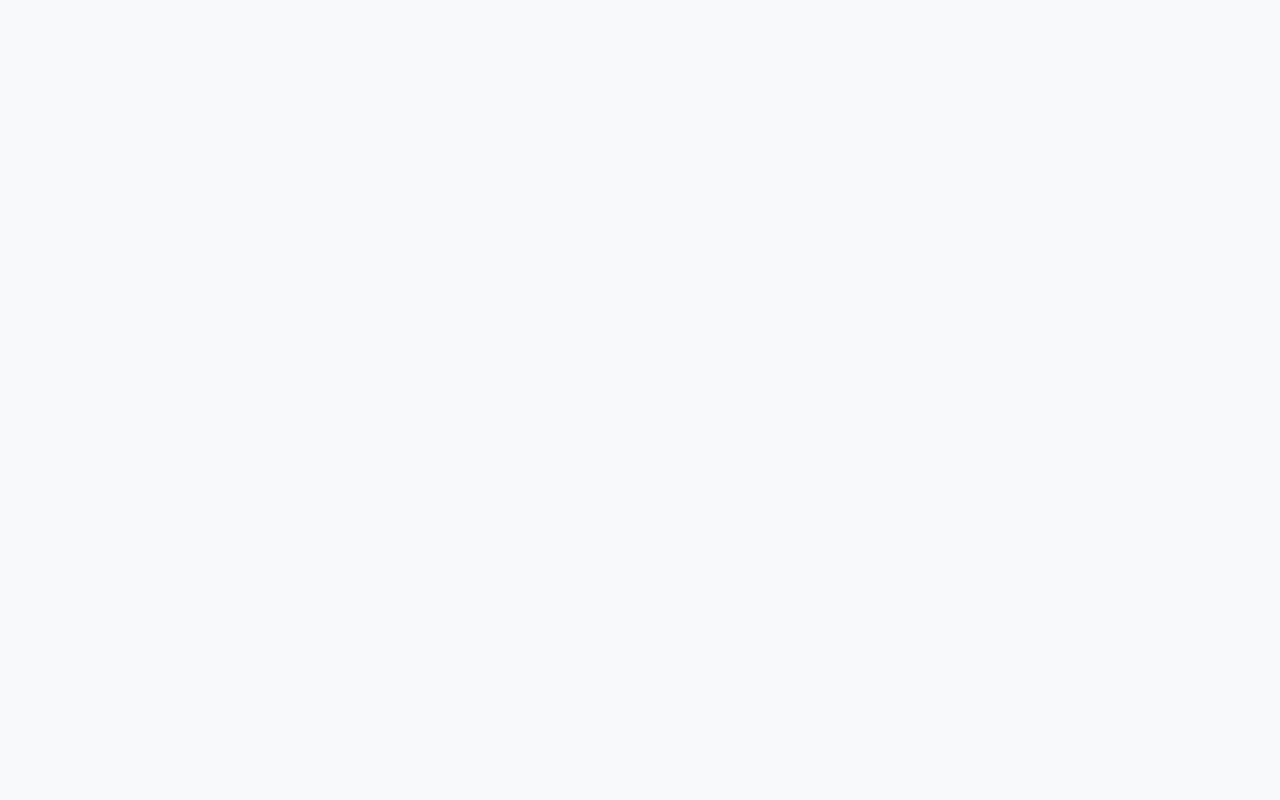
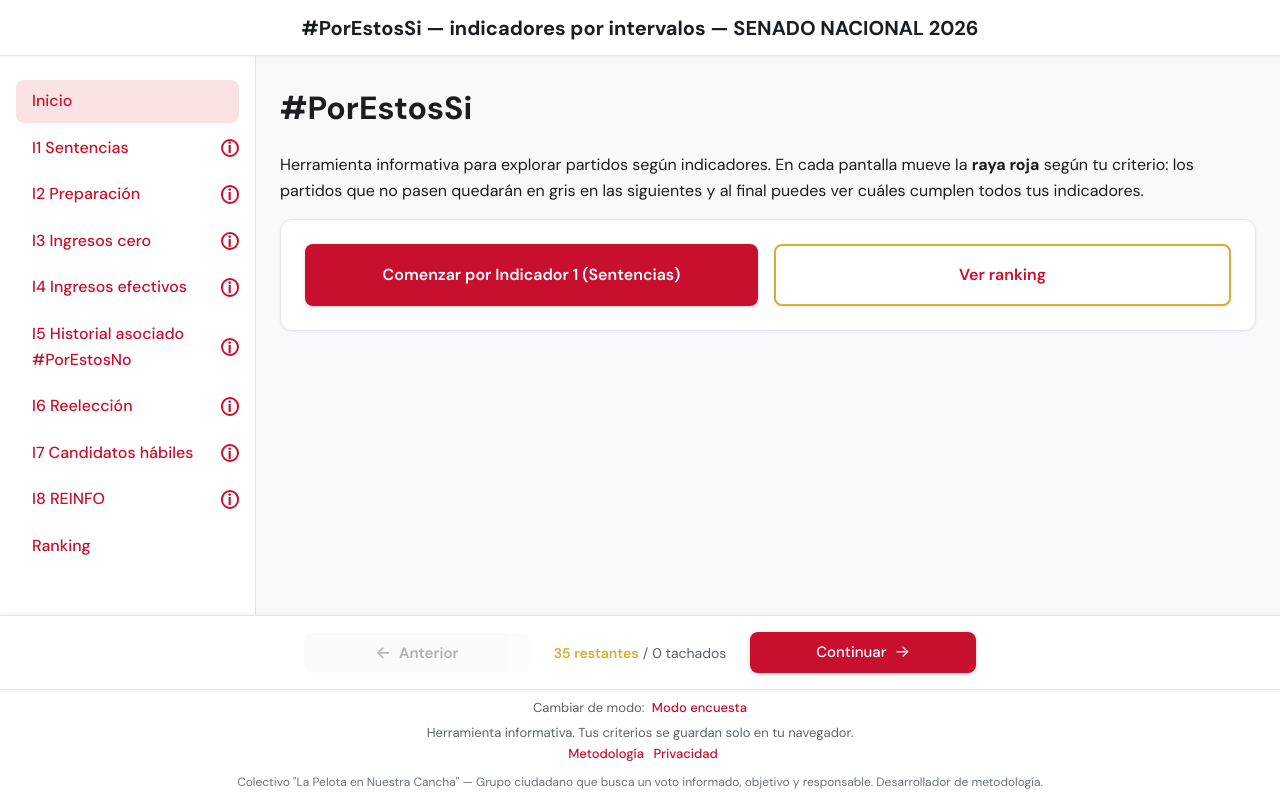
Before and after one commit to Edwindeza/porestospensaremos, a React (Vite) app: page /intervalos in a window 1280 px wide. Before the commit this address had no page. Built offline with nearby package versions, Linux system fonts and the light colour scheme.

Commit message:
dos modos

```diff
--- a/src/App.jsx
+++ b/src/App.jsx
@@ -1,4 +1,5 @@
 import { Routes, Route } from 'react-router-dom'
+import { useDataStore } from './store/useDataStore'
 import Layout from './components/Layout'
 import EncuestaLayout from './components/EncuestaLayout'
 import Encuesta from './pages/Encuesta'
@@ -8,13 +9,20 @@ import Ranking from './pages/Ranking'
 import Metodologia from './pages/Metodologia'
 import Privacidad from './pages/Privacidad'
 
+function RankingWithLayout() {
+  const modo = useDataStore((s) => s.modo)
+  return modo === 'intervalo'
+    ? <Layout><Ranking /></Layout>
+    : <EncuestaLayout><Ranking /></EncuestaLayout>
+}
+
 export default function App() {
   return (
     <Routes>
       <Route path="/" element={<EncuestaLayout><Encuesta /></EncuestaLayout>} />
-      <Route path="/umbrales" element={<Layout><Inicio /></Layout>} />
-      <Route path="/umbrales/indicador/:id" element={<Layout><Indicador /></Layout>} />
-      <Route path="/ranking" element={<EncuestaLayout><Ranking /></EncuestaLayout>} />
+      <Route path="/intervalos" element={<Layout><Inicio /></Layout>} />
+      <Route path="/intervalos/indicador/:id" element={<Layout><Indicador /></Layout>} />
+      <Route path="/ranking" element={<RankingWithLayout />} />
       <Route path="/metodologia" element={<Layout><Metodologia /></Layout>} />
       <Route path="/privacidad" element={<Layout><Privacidad /></Layout>} />
     </Routes>
--- a/src/components/EncuestaLayout.jsx
+++ b/src/components/EncuestaLayout.jsx
@@ -1,10 +1,19 @@
-import { Link } from 'react-router-dom'
+import { Link, useNavigate } from 'react-router-dom'
+import { useDataStore } from '../store/useDataStore'
 
 /**
  * Layout limpio solo para la encuesta: sin navbar, sin sidebar, sin barra inferior.
  * El contenido va a ancho completo y centrado.
  */
 export default function EncuestaLayout({ children }) {
+  const navigate = useNavigate()
+  const setModo = useDataStore((s) => s.setModo)
+
+  const goModoIntervalo = () => {
+    setModo('intervalo')
+    navigate('/intervalos')
+  }
+
   return (
     <>
       <a href="#main" className="skip-link">
@@ -16,6 +25,12 @@ export default function EncuestaLayout({ children }) {
           {children}
         </main>
         <footer className="encuesta-layout-footer">
+          <p className="encuesta-layout-footer-line encuesta-layout-footer-modos">
+            <span className="encuesta-layout-footer-label">Cambiar de modo: </span>
+            <button type="button" className="encuesta-layout-link encuesta-layout-mode-btn" onClick={goModoIntervalo}>
+              Modo intervalo
+            </button>
+          </p>
           <p className="encuesta-layout-footer-line">
             <Link to="/metodologia" className="encuesta-layout-link">Metodología</Link>
             <span aria-hidden="true"> · </span>
--- a/src/components/Layout.jsx
+++ b/src/components/Layout.jsx
@@ -1,4 +1,4 @@
-import { Link, useLocation } from 'react-router-dom'
+import { Link, useLocation, useNavigate } from 'react-router-dom'
 import { useDataStore } from '../store/useDataStore'
 import { TITLES, getModalTexto } from '../data/indicadorInfo'
 
@@ -13,10 +13,13 @@ const INDICADORES = [
   { id: '8', label: 'I8 REINFO' },
 ]
 
-const PASOS = ['/umbrales', '/umbrales/indicador/1', '/umbrales/indicador/2', '/umbrales/indicador/3', '/umbrales/indicador/4b', '/umbrales/indicador/5', '/umbrales/indicador/6', '/umbrales/indicador/7', '/umbrales/indicador/8', '/ranking']
+const PASOS = ['/intervalos', '/intervalos/indicador/1', '/intervalos/indicador/2', '/intervalos/indicador/3', '/intervalos/indicador/4b', '/intervalos/indicador/5', '/intervalos/indicador/6', '/intervalos/indicador/7', '/intervalos/indicador/8', '/ranking']
 
 export default function Layout({ children }) {
   const location = useLocation()
+  const navigate = useNavigate()
+  const modo = useDataStore((s) => s.modo)
+  const setModo = useDataStore((s) => s.setModo)
   const indicadores = useDataStore((s) => s.indicadores)
   const descartadosTotal = useDataStore((s) => s.descartadosTotal)
   const totalPartidos = indicadores?.partidos?.length ?? 0
@@ -41,8 +44,8 @@ export default function Layout({ children }) {
 
       {/* Barra superior: solo logo. Botones y contador van en la barra inferior */}
       <header className="app-topbar">
-        <Link to="/" className="app-logo">
-          #PorEstosSi — encuesta y umbrales — SENADO NACIONAL 2026
+        <Link to="/intervalos" className="app-logo">
+          #PorEstosSi — indicadores por intervalos — SENADO NACIONAL 2026
         </Link>
       </header>
 
@@ -52,20 +55,15 @@ export default function Layout({ children }) {
           <nav className="app-nav-lateral">
             <ul className="app-nav-lateral-list">
               <li>
-                <Link to="/" className={location.pathname === '/' ? 'active' : ''}>
-                  Encuesta
-                </Link>
-              </li>
-              <li>
-                <Link to="/umbrales" className={location.pathname === '/umbrales' ? 'active' : ''}>
-                  Por umbrales
+                <Link to="/intervalos" className={location.pathname === '/intervalos' ? 'active' : ''}>
+                  Inicio
                 </Link>
               </li>
               {INDICADORES.map(({ id, label }) => (
                 <li key={id} className="app-nav-indicador-item">
                   <Link
-                    to={`/umbrales/indicador/${id}`}
-                    className={location.pathname === `/umbrales/indicador/${id}` ? 'active' : ''}
+                    to={`/intervalos/indicador/${id}`}
+                    className={location.pathname === `/intervalos/indicador/${id}` ? 'active' : ''}
                   >
                     {label}
                   </Link>
@@ -168,6 +166,12 @@ export default function Layout({ children }) {
       )}
 
       <footer className="app-footer">
+        <p className="app-footer-line app-footer-modos">
+          <span className="app-footer-label">Cambiar de modo: </span>
+          <button type="button" className="app-footer-link-btn" onClick={() => { setModo('encuesta'); navigate('/') }}>
+            Modo encuesta
+          </button>
+        </p>
         <p className="app-footer-line">
           Herramienta informativa. Tus criterios se guardan solo en tu navegador.
           <br />
--- a/src/index.css
+++ b/src/index.css
@@ -525,6 +525,34 @@ body {
   margin: 0;
 }
 
+.app-footer-modos {
+  margin-bottom: var(--space-xs);
+}
+
+.app-footer-label {
+  margin-right: var(--space-xs);
+}
+
+.app-footer-link-btn {
+  background: none;
+  border: none;
+  padding: 0;
+  font: inherit;
+  color: var(--color-accent);
+  font-weight: 500;
+  cursor: pointer;
+  text-decoration: none;
+}
+
+.app-footer-link-btn:hover {
+  text-decoration: underline;
+}
+
+.app-footer-mode-active {
+  font-weight: 600;
+  color: var(--color-text);
+}
+
 .app-footer-line a {
   color: var(--color-accent);
   font-weight: 500;
@@ -731,6 +759,33 @@ body {
   margin: 0 0 var(--space-xs);
   font-size: 0.9rem;
   color: var(--color-text-muted);
+}
+
+.encuesta-layout-footer-modos {
+  margin-bottom: var(--space-sm);
+}
+
+.encuesta-layout-footer-label {
+  margin-right: var(--space-xs);
+}
+
+.encuesta-layout-mode-active {
+  font-weight: 600;
+  color: var(--color-text);
+}
+
+.encuesta-layout-mode-btn {
+  background: none;
+  border: none;
+  padding: 0;
+  font: inherit;
+  color: var(--color-accent);
+  cursor: pointer;
+  text-decoration: underline;
+}
+
+.encuesta-layout-mode-btn:hover {
+  color: var(--color-accent-hover);
 }
 
 .encuesta-layout-footer-credit {
@@ -915,6 +970,28 @@ body {
   font-weight: 600;
   margin: 0 0 var(--space-sm);
   color: var(--color-accent);
+}
+
+.encuesta-question-wrap {
+  display: flex;
+  align-items: flex-start;
+  gap: var(--space-sm);
+  margin-bottom: var(--space-md);
+}
+
+.encuesta-question-wrap .encuesta-question {
+  flex: 1;
+  margin: 0;
+  min-width: 0;
+}
+
+.indicador-info-btn-encuesta {
+  flex-shrink: 0;
+  width: 1.75rem;
+  height: 1.75rem;
+  min-width: 1.75rem;
+  min-height: 1.75rem;
+  font-size: 0.875rem;
 }
 
 .encuesta-question {
@@ -1628,12 +1705,27 @@ a:not(.btn):not(.app-logo):not(.app-nav a):hover {
 
 .ranking-tabs {
   display: flex;
+  flex-wrap: nowrap;
   gap: 0;
   margin-bottom: var(--space-md);
   border-bottom: 2px solid var(--color-border);
+  overflow-x: auto;
+  overflow-y: hidden;
+  -webkit-overflow-scrolling: touch;
+  scrollbar-width: thin;
+}
+
+@media (max-width: 767.98px) {
+  .ranking-tabs {
+    margin-left: calc(-1 * var(--container-gutter));
+    margin-right: calc(-1 * var(--container-gutter));
+    padding-left: var(--container-gutter);
+    padding-right: var(--container-gutter);
+  }
 }
 
 .ranking-tab {
+  flex: 0 0 auto;
   padding: var(--space-sm) var(--space-lg);
   font-size: 1rem;
   font-weight: 600;
@@ -1645,6 +1737,7 @@ a:not(.btn):not(.app-logo):not(.app-nav a):hover {
   cursor: pointer;
   font-family: inherit;
   transition: color 0.2s, border-color 0.2s;
+  white-space: nowrap;
 }
 
 .ranking-tab:hover {
--- a/src/pages/Encuesta.jsx
+++ b/src/pages/Encuesta.jsx
@@ -1,20 +1,24 @@
-import { useState, useCallback } from 'react'
+import { useState, useCallback, useEffect } from 'react'
 import { Helmet } from 'react-helmet-async'
 import { useNavigate } from 'react-router-dom'
 import { useDataStore } from '../store/useDataStore'
 import { ENCUESTA, applyEncuestaToStore } from '../data/encuestaConfig'
+import { TITLES, getModalTexto } from '../data/indicadorInfo'
 
 export default function Encuesta() {
   const navigate = useNavigate()
   const loadData = useDataStore((s) => s.loadData)
-  const setUmbral = useDataStore((s) => s.setUmbral)
-  const setUmbralRange = useDataStore((s) => s.setUmbralRange)
   const setEncuestaRespuestas = useDataStore((s) => s.setEncuestaRespuestas)
   const indicadores = useDataStore((s) => s.indicadores)
   const descartadosTotal = useDataStore((s) => s.descartadosTotal)
   const totalPartidos = indicadores?.partidos?.length ?? 0
   const tachados = descartadosTotal?.size ?? 0
   const restantes = totalPartidos - tachados
+  const infoIndicadorId = useDataStore((s) => s.infoIndicadorId)
+  const setInfoIndicadorId = useDataStore((s) => s.setInfoIndicadorId)
+  const setModo = useDataStore((s) => s.setModo)
+
+  useEffect(() => { setModo('encuesta') }, [setModo])
 
   const [step, setStep] = useState(0)
   const [direction, setDirection] = useState('next')
@@ -29,17 +33,19 @@ export default function Encuesta() {
 
   const goNext = useCallback(() => {
     loadData().then(() => {
-      applyEncuestaToStore(answers, setUmbral, setUmbralRange)
+      const { indicadores, setUmbralesFromEncuesta: setUmbrales } = useDataStore.getState()
+      applyEncuestaToStore(answers, indicadores?.meta, setUmbrales)
       setDirection('next')
       setStep((s) => s + 1)
     })
-  }, [answers, loadData, setUmbral, setUmbralRange])
+  }, [answers, loadData])
 
   const setAnswer = useCallback((id, value) => {
     const nextAnswers = { ...answers, [id]: value }
     setAnswers(nextAnswers)
     loadData().then(() => {
-      applyEncuestaToStore(nextAnswers, setUmbral, setUmbralRange)
+      const { indicadores, setUmbralesFromEncuesta: setUmbrales } = useDataStore.getState()
+      applyEncuestaToStore(nextAnswers, indicadores?.meta, setUmbrales)
       if (step === ENCUESTA.length - 1) {
         setEncuestaRespuestas(nextAnswers)
         navigate('/ranking')
@@ -48,12 +54,13 @@ export default function Encuesta() {
         setStep((s) => s + 1)
       }
     })
-  }, [answers, step, loadData, setUmbral, setUmbralRange, setEncuestaRespuestas, navigate])
+  }, [answers, step, loadData, setEncuestaRespuestas, navigate])
 
   /** Avanzar al siguiente ítem al hacer clic de nuevo en la opción ya seleccionada (onChange no se dispara en radios). */
   const advanceToNext = useCallback(() => {
     loadData().then(() => {
-      applyEncuestaToStore(answers, setUmbral, setUmbralRange)
+      const { indicadores, setUmbralesFromEncuesta: setUmbrales } = useDataStore.getState()
+      applyEncuestaToStore(answers, indicadores?.meta, setUmbrales)
       if (step === ENCUESTA.length - 1) {
         setEncuestaRespuestas(answers)
         navigate('/ranking')
@@ -62,7 +69,7 @@ export default function Encuesta() {
         setStep((s) => s + 1)
       }
     })
-  }, [answers, step, loadData, setUmbral, setUmbralRange, setEncuestaRespuestas, navigate])
+  }, [answers, step, loadData, setEncuestaRespuestas, navigate])
 
   const toggleCheckbox = useCallback((id, value) => {
     setAnswers((prev) => {
@@ -109,24 +116,30 @@ export default function Encuesta() {
           </div>
         </div>
 
-        {totalPartidos > 0 && restantes === 0 && (
-          <div className="encuesta-alert encuesta-alert--cero" role="alert">
-            <p className="encuesta-alert-text">
-              Tus tolerancias indican que no aceptas a ninguno, pero eso genera un voto nulo o blanco que favorece a los #PorEstosNo.
-            </p>
-            <p className="encuesta-alert-text">
-              Reconfigura tus tolerancias para ver qué partidos podrías aceptar.
-            </p>
-          </div>
-        )}
-
         <form className="encuesta-form" onSubmit={(e) => e.preventDefault()}>
           <div className={`encuesta-step-wrap encuesta-step-wrap--${direction}`} key={step}>
             {block && (
               <fieldset className="encuesta-block encuesta-step-block">
                 <legend className="encuesta-block-title">{block.title}</legend>
-                <p className="encuesta-question">{block.question}</p>
-                <div className="encuesta-options" role={block.type === 'radio' ? 'radiogroup' : undefined} aria-label={block.question}>
+                <div className="encuesta-question-wrap">
+                  <p className="encuesta-question">
+                    {typeof block.question === 'string'
+                      ? block.question.split(/(\*[^*]+\*)/g).map((p, i) =>
+                          p.startsWith('*') && p.endsWith('*') ? <strong key={i}>{p.slice(1, -1)}</strong> : p
+                        )
+                      : block.question}
+                  </p>
+                  <button
+                    type="button"
+                    className="indicador-info-btn indicador-info-btn-encuesta"
+                    onClick={() => setInfoIndicadorId(block.id)}
+                    aria-label={`Información: ${block.title}`}
+                    title={`Información: ${block.title}`}
+                  >
+                    i
+                  </button>
+                </div>
+                <div className="encuesta-options" role={block.type === 'radio' ? 'radiogroup' : undefined} aria-label={typeof block.question === 'string' ? block.question.replace(/\*[^*]+\*/g, (m) => m.slice(1, -1)) : block.question}>
                   {block.type === 'radio' &&
                     block.options.map((opt) => (
                       <label
@@ -182,6 +195,42 @@ export default function Encuesta() {
           )}
         </form>
       </div>
+
+      {infoIndicadorId && (
+        <div className="modal-overlay" role="dialog" aria-modal="true" aria-labelledby="modal-titulo-encuesta">
+          <div className="modal-backdrop" onClick={() => setInfoIndicadorId(null)} aria-hidden="true" />
+          <div className="modal-caja">
+            <div className="modal-cabecera">
+              <h2 id="modal-titulo-encuesta" className="modal-titulo">{TITLES[infoIndicadorId] || `Indicador ${infoIndicadorId}`}</h2>
+              <button
+                type="button"
+                className="modal-cerrar"
+                onClick={() => setInfoIndicadorId(null)}
+                aria-label="Cerrar"
+              >
+                ×
+              </button>
+            </div>
+            <div className="modal-texto">
+              {getModalTexto(infoIndicadorId)
+                .split(/\n\n+/)
+                .filter((p) => p.trim())
+                .map((textBlock, i) => {
+                  const boldPhrase = 'sin considerar los que declararon S/ 0 ni valores máximos extremos'
+                  const parts = textBlock.split(boldPhrase)
+                  const content = parts.length === 2
+                    ? <>{parts[0]}<strong>{boldPhrase}</strong>{parts[1]}</>
+                    : textBlock
+                  return (
+                    <p key={i} className={textBlock.startsWith('PR —') || textBlock.startsWith('SE —') || textBlock.startsWith('ETC —') || textBlock.startsWith('ENU —') || textBlock.startsWith('EU —') || textBlock.startsWith('EPM —') || textBlock.startsWith('EPD —') ? 'modal-texto-item' : ''}>
+                      {content}
+                    </p>
+                  )
+                })}
+            </div>
+          </div>
+        </div>
+      )}
     </>
   )
 }
--- a/src/pages/Inicio.jsx
+++ b/src/pages/Inicio.jsx
@@ -1,11 +1,15 @@
+import { useEffect } from 'react'
 import { Helmet } from 'react-helmet-async'
 import { Link } from 'react-router-dom'
 import { useDataStore } from '../store/useDataStore'
 
 export default function Inicio() {
   const reiniciar = useDataStore((s) => s.reiniciar)
+  const setModo = useDataStore((s) => s.setModo)
   const descartadosTotal = useDataStore((s) => s.descartadosTotal)
   const hayAlgoQueLimpiar = descartadosTotal?.size > 0
+
+  useEffect(() => { setModo('intervalo') }, [setModo])
 
   return (
     <>
@@ -22,14 +26,11 @@ export default function Inicio() {
         </p>
         <div className="card">
           <div className="inicio-actions">
-            <Link to="/" className="btn">
-              Prefiero responder la encuesta (más rápido)
-            </Link>
-            <Link to="/umbrales/indicador/1" className="btn">
+            <Link to="/intervalos/indicador/1" className="btn">
               Comenzar por Indicador 1 (Sentencias)
             </Link>
             <Link to="/ranking" className="btn btn-secondary">
-              Ver tablas de ranking (1–35 y sobre 100)
+              Ver ranking
             </Link>
           </div>
           {hayAlgoQueLimpiar && (
--- a/src/store/useDataStore.js
+++ b/src/store/useDataStore.js
@@ -1,10 +1,29 @@
 import { create } from 'zustand'
 
 const STORAGE_KEY = 'porquiensi_umbrales'
+const MODO_KEY = 'porquiensi_modo'
+
+const storage = typeof sessionStorage !== 'undefined' ? sessionStorage : { getItem: () => null, setItem: () => {}, removeItem: () => {} }
+
+function getStoredModo() {
+  try {
+    const m = storage.getItem(MODO_KEY)
+    if (m === 'encuesta' || m === 'intervalo') return m
+    return 'encuesta'
+  } catch {
+    return 'encuesta'
+  }
+}
+
+function setStoredModo(modo) {
+  try {
+    storage.setItem(MODO_KEY, modo)
+  } catch (_) {}
+}
 
 function getStoredUmbrales() {
   try {
-    const raw = localStorage.getItem(STORAGE_KEY)
+    const raw = storage.getItem(STORAGE_KEY)
     if (!raw) return {}
     const parsed = JSON.parse(raw)
     return typeof parsed === 'object' && parsed !== null ? parsed : {}
@@ -15,7 +34,14 @@ function getStoredUmbrales() {
 
 function setStoredUmbrales(obj) {
   try {
-    localStorage.setItem(STORAGE_KEY, JSON.stringify(obj))
+    storage.setItem(STORAGE_KEY, JSON.stringify(obj))
+  } catch (_) {}
+}
+
+function clearStored() {
+  try {
+    storage.removeItem(STORAGE_KEY)
+    storage.removeItem(MODO_KEY)
   } catch (_) {}
 }
 
@@ -76,6 +102,34 @@ export const useDataStore = create((set) => ({
   descartadosTotal: new Set(),
   encuestaRespuestas: null,
   setEncuestaRespuestas: (answers) => set({ encuestaRespuestas: answers }),
+  modo: getStoredModo(),
+  setModo: (modo) => {
+    if (modo !== 'encuesta' && modo !== 'intervalo') return
+    clearStored()
+    setStoredModo(modo)
+    set((state) => {
+      const ind = state.indicadores
+      if (!ind?.meta) {
+        return { modo, umbrales: {}, descartadosPorIndicador: {}, descartadosTotal: new Set(), encuestaRespuestas: null }
+      }
+      const nextUmbrales = {}
+      for (const id of Object.keys(ind.meta)) {
+        const meta = ind.meta[id]
+        nextUmbrales[id] = meta.rangeFilter
+          ? { min: meta.min, max: meta.max }
+          : (meta.higherIsBetter ? meta.min : meta.max)
+      }
+      const descartadosPorIndicador = computeDescartadosPorIndicador(ind, nextUmbrales)
+      const descartadosTotal = computeDescartadosTotal(descartadosPorIndicador)
+      return {
+        modo,
+        umbrales: nextUmbrales,
+        descartadosPorIndicador,
+        descartadosTotal,
+        encuestaRespuestas: null,
+      }
+    })
+  },
   infoIndicadorId: null,
   setInfoIndicadorId: (id) => set({ infoIndicadorId: id }),
 
@@ -188,4 +242,18 @@ export const useDataStore = create((set) => ({
       }
     })
   },
+
+  /** Reemplaza todos los umbrales (p. ej. desde la encuesta). Los no incluidos en el objeto se dejan como estaban; para "reiniciar" los no respondidos se debe pasar el objeto completo (buildUmbralesFromEncuesta). */
+  setUmbralesFromEncuesta: (nextUmbrales) => {
+    set((state) => {
+      setStoredUmbrales(nextUmbrales)
+      const descartadosPorIndicador = computeDescartadosPorIndicador(state.indicadores, nextUmbrales)
+      const descartadosTotal = computeDescartadosTotal(descartadosPorIndicador)
+      return {
+        umbrales: nextUmbrales,
+        descartadosPorIndicador,
+        descartadosTotal,
+      }
+    })
+  },
 }))
```
Also changed, not shown: src/data/encuestaConfig.js (+29 -15 lines), src/pages/Indicador.jsx (+2 -6 lines), src/pages/Privacidad.jsx (+5 -4 lines), src/pages/Ranking.jsx (+7 -1 lines).
